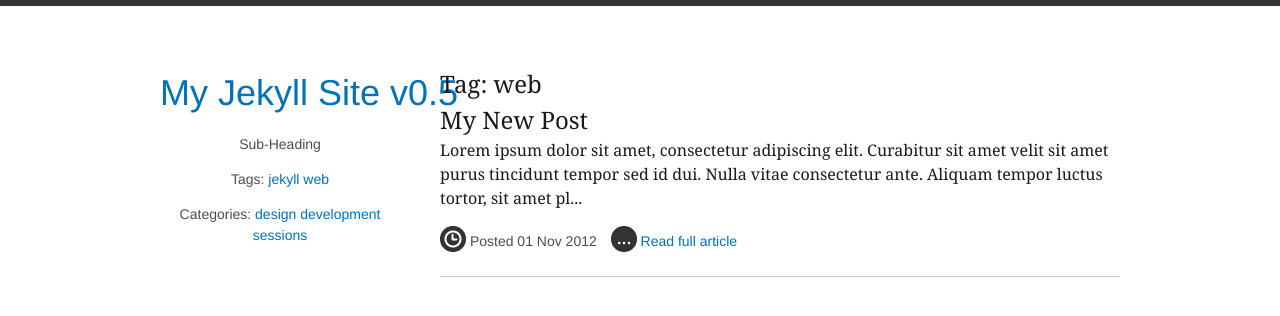
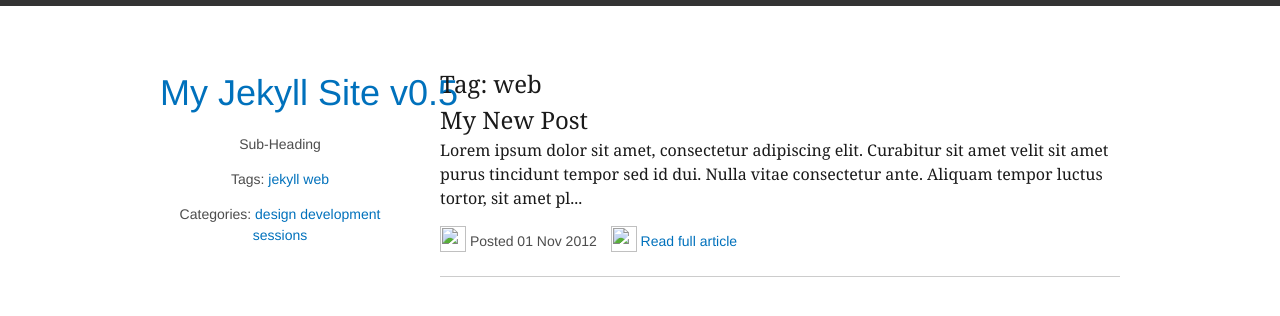
Before and after one commit to fvignals/jekyll_site, a Jekyll site: the page built from tags/web/index.html, in a window 1280 px wide. Shown: the top 316 px of the page. Built offline with Jekyll 4.4.1, drawn with Linux system fonts in a browser that asks for light colours; Markdown is read by kramdown in place of the engine named in the settings.

Commit message:
Update post.html

```diff
--- a/_includes/post.html
+++ b/_includes/post.html
@@ -8,11 +8,11 @@
 
 <ul class="meta_data">
     <li>
-      <img src="/images/date_posted.png" alt="" width="26" height="26" /> Posted {{ post.date | date_to_string }}
+      <img src="images/date_posted.png" alt="" width="26" height="26" /> Posted {{ post.date | date_to_string }}
     </li>
     {% if page.title != post.title %}
     <li>
-      <a href="{{ post.url }}" title="[Permalink] {{ post.title }}"><img src="/images/read_more.png" alt="" width="26" height="26" /> Read full article</a>
+      <a href="{{ post.url }}" title="[Permalink] {{ post.title }}"><img src="images/read_more.png" alt="" width="26" height="26" /> Read full article</a>
     </li>
     {% else %}
     <li>Tags: {% include tag_cloud.html %}</li>
```
